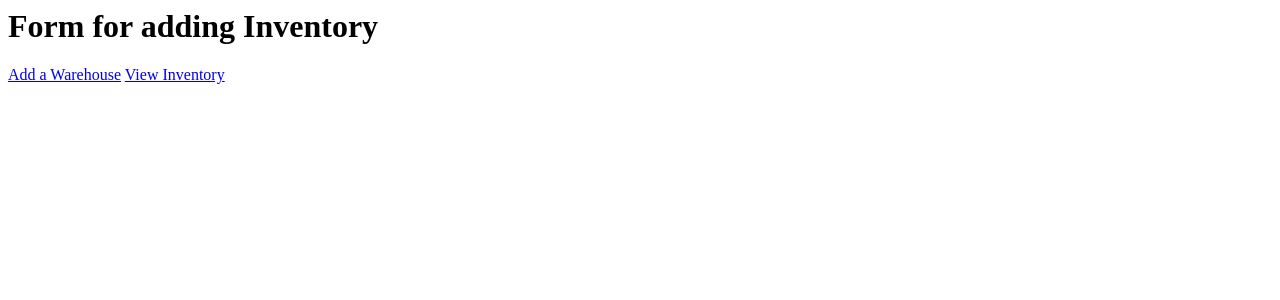
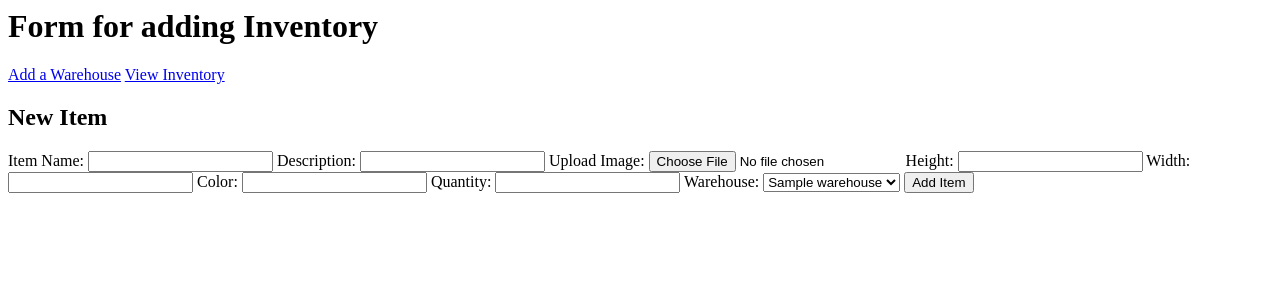
Before and after one commit to JenniferFulton/homeDecor_store, a Django app: template homeDecor_store/store/templates/add_item.html in a window 1280 px wide. Shown: the top 300 px of the page. Run offline with Django 3.2, Linux system fonts and the light colour scheme; the template is opened without the code that fills it: most values are stand-ins (such as "Sample title", 1, 10 or a date in 2020).

Commit message:
able to add item but many to many relationship with warehouse not functioning

```diff
--- a/homeDecor_store/store/templates/add_item.html
+++ b/homeDecor_store/store/templates/add_item.html
@@ -1,3 +1,37 @@
 <h1>Form for adding Inventory</h1>
 <a href='/new_warehouse'>Add a Warehouse</a>
 <a href='/'>View Inventory</a>
+
+<h2>New Item</h2>
+<form action="/item_success" method="POST">
+    {% csrf_token %}
+    <label for='name'>Item Name:</label>
+    <input type='text' id='name' name='name'>
+
+    <label for='description'>Description:</label>
+    <input type='text' id='description' name='description'>
+
+    <label for='image'>Upload Image:</label>
+    <input type="file" id="image" name="image">
+
+    <label for='height'>Height:</label>
+    <input type='text' id='height' name='height'>
+
+    <label for='width'>Width:</label>
+    <input type='text' id='width' name='width'>
+
+    <label for='color'>Color:</label>
+    <input type='text' id='color' name='color'>
+
+    <label for='quantity'>Quantity:</label>
+    <input type='text' id='quantity' name='quantity'>
+
+    <label for="location">Warehouse:</label>
+    <select id="location" name="location">
+        {% for warehouse in locations %}
+        <option value={{warehouse.id}}>{{warehouse.name}}</option>
+        {% endfor %}
+    </select>
+
+    <input type='submit' value = "Add Item">
+</form>
--- a/homeDecor_store/store/templates/add_warehouse.html
+++ b/homeDecor_store/store/templates/add_warehouse.html
@@ -25,4 +25,5 @@
 {% for warehouse in locations %}
 <h3>{{warehouse.name}}</h3>
 <p>{{warehouse.city}},{{warehouse.state}}</p>
+<a href='/edit_location'>Edit Location</a>
 {% endfor %}
--- a/homeDecor_store/store/urls.py
+++ b/homeDecor_store/store/urls.py
@@ -6,4 +6,5 @@ urlpatterns = [
     path('new_item', views.new_item),
     path('new_warehouse', views.new_warehouse),
     path('warehouse_success', views.warehouse_success),
+    path('item_success', views.item_success),
 ]
```
Also changed, not shown: homeDecor_store/store/templates/home.html (+8 -0 lines), homeDecor_store/store/views.py (+19 -1 lines).
